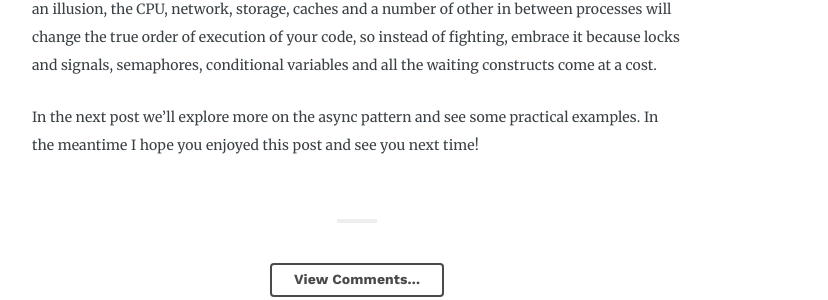
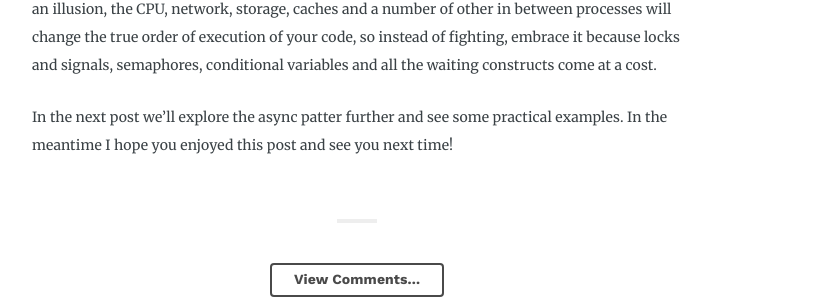
Before and after one commit to evilpilaf/evilpilaf.github.io, a Jekyll site: the page built from _posts/2017-07-17-what-is-async.md, in a window 1280 px wide and 900 px high, scrolled down 1526 px. Shown: the part 510-810 px from the top of the window, without its empty margins (283-1111 px from the left). Built offline with Jekyll 4.4.1, drawn with Linux system fonts in a browser that asks for light colours.

Commit message:
Improve grammar on post

```diff
--- a/_posts/2017-07-17-what-is-async.md
+++ b/_posts/2017-07-17-what-is-async.md
@@ -31,4 +31,4 @@ This model isn't new to the programming world, all the way to the lowest level i
 
 Sequential programming can seem simpler and more natural, after all a basic definition of an algorithm is [***"A step-by-step procedure for solving a problem or accomplishing some end..."***](https://www.merriam-webster.com/dictionary/algorithm) so having the steps execute one after the other seems like the simplest solution. Truth is, sequentiality is an illusion, the CPU, network, storage, caches and a number of other in between processes will change the true order of execution of your code, so instead of fighting, embrace it because locks and signals, semaphores, conditional variables and all the waiting constructs come at a cost.
 
-In the next post we'll explore more on the async pattern and see some practical examples. In the meantime I hope you enjoyed this post and see you next time!
+In the next post we'll explore the async patter further and see some practical examples. In the meantime I hope you enjoyed this post and see you next time!
```
